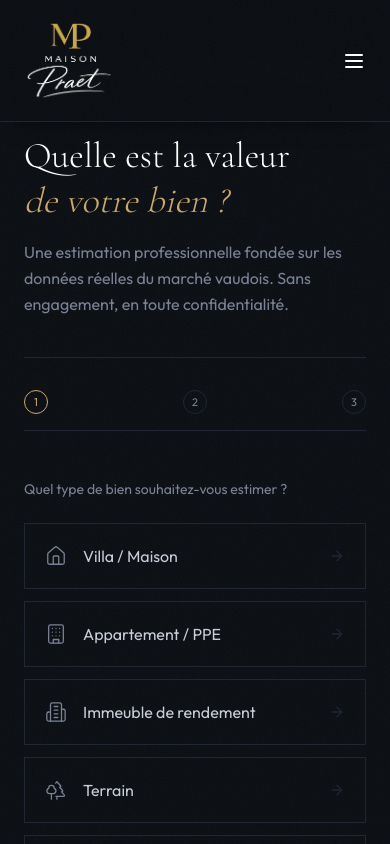
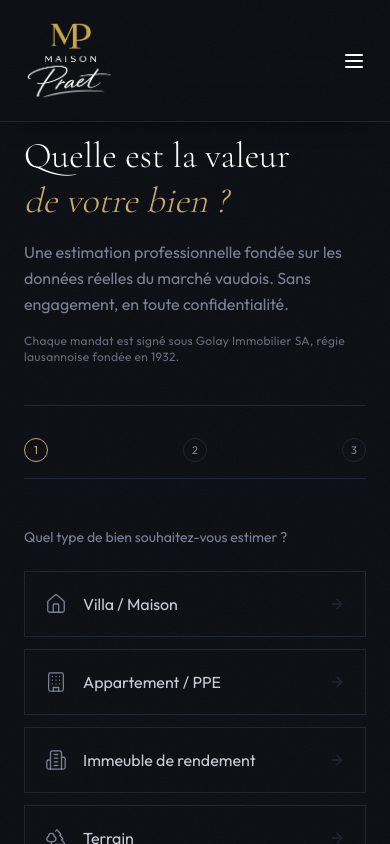
Before and after one commit to Sinseed/maison-praet, a Next.js app: page /estimation in a window 390 px wide. Shown: the top 844 px of the page. Built offline with nearby package versions, Linux system fonts and the light colour scheme.

Commit message:
Mentions Golay renforcées : signature des mandats sous Golay Immobilier SA (à propos, estimation, footer avec lien)

```diff
--- a/app/a-propos/page.tsx
+++ b/app/a-propos/page.tsx
@@ -111,7 +111,7 @@ export default function AProposPage() {
             </div>
             <div>
               <Eyebrow className="mb-3">Employeur</Eyebrow>
-              <p className="font-body text-brand-muted text-sm leading-relaxed">Golay Immobilier SA · Grand-Chêne 2 · 1003 Lausanne. Régie fondée en 1932, l'une des plus anciennes de Lausanne.</p>
+              <p className="font-body text-brand-muted text-sm leading-relaxed"><a href="https://www.golay-immobilier.ch" target="_blank" rel="noopener noreferrer" className="text-brand-text hover:text-brand-gold transition-colors">Golay Immobilier SA</a> · Grand-Chêne 2 · 1003 Lausanne. Régie fondée en 1932, l&apos;une des plus anciennes de Lausanne. Chaque mandat est signé et exécuté sous Golay Immobilier SA : vous bénéficiez de la solidité d&apos;une régie établie, avec un interlocuteur unique du premier échange à la signature.</p>
             </div>
           </div>
         </Reveal>
--- a/app/estimation/page.tsx
+++ b/app/estimation/page.tsx
@@ -51,8 +51,11 @@ export default function EstimationPage() {
           Quelle est la valeur<br />
           <span className="italic text-brand-gold">de votre bien ?</span>
         </h1>
-        <p className="font-body text-brand-muted leading-relaxed mb-10 max-w-xl">
+        <p className="font-body text-brand-muted leading-relaxed mb-4 max-w-xl">
           Une estimation professionnelle fondée sur les données réelles du marché vaudois. Sans engagement, en toute confidentialité.
+        </p>
+        <p className="font-body text-xs text-brand-muted/80 tracking-wide mb-10 max-w-xl">
+          Chaque mandat est signé sous Golay Immobilier SA, régie lausannoise fondée en 1932.
         </p>
       </div>
 
--- a/app/page.tsx
+++ b/app/page.tsx
@@ -284,7 +284,7 @@ function Footer() {
       <p className="font-display text-lg text-white">Maison <span className="text-brand-gold">Praet</span></p>
       <div className="flex flex-col sm:flex-row items-center gap-2 sm:gap-6">
         <Link href="/mentions-legales" className="font-body text-xs text-brand-muted tracking-wider hover:text-brand-gold transition-colors">Mentions légales</Link>
-        <p className="font-body text-xs text-brand-muted tracking-wider">© {new Date().getFullYear()} Thomas Praet · Golay Immobilier SA</p>
+        <p className="font-body text-xs text-brand-muted tracking-wider">© {new Date().getFullYear()} Thomas Praet · Courtier au sein de <a href="https://www.golay-immobilier.ch" target="_blank" rel="noopener noreferrer" className="hover:text-brand-gold transition-colors">Golay Immobilier SA</a>, Lausanne</p>
       </div>
     </footer>
   )
```
